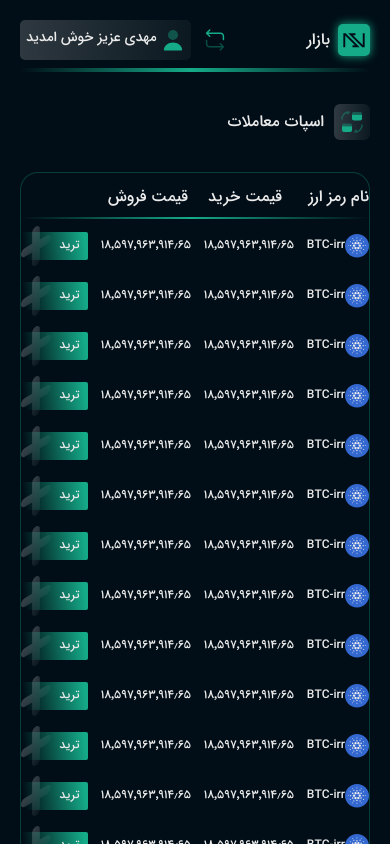
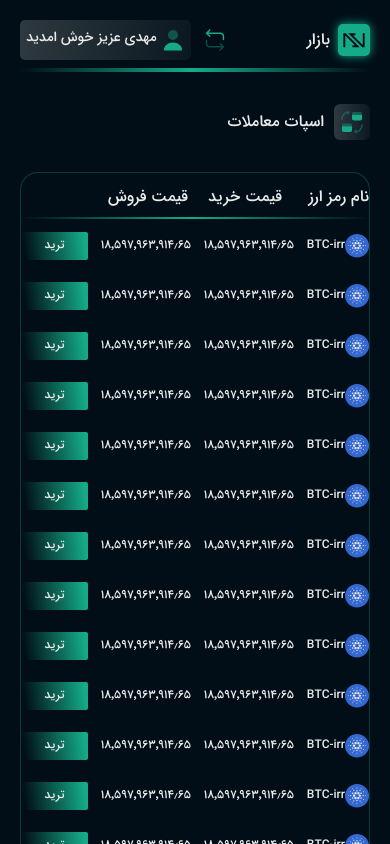
Before and after one commit to danyalbani240/dashboard, a Nuxt app: page /crypto-trade in a window 390 px wide. Shown: the top 844 px of the page. Built offline with nearby package versions, Linux system fonts and the light colour scheme.

Commit message:
responsive

```diff
--- a/components/TheTradeTableItem.vue
+++ b/components/TheTradeTableItem.vue
@@ -1,5 +1,7 @@
 <template>
-  <div class="flex flex-row-reverse table-item items-center justify-between text-xs">
+  <div
+    class="flex flex-row-reverse table-item items-center justify-between text-xs"
+  >
     <div class="flex flex-row-reverse items-center">
       <span><img src="../assets/images/cardano-ada.svg" /></span>
       <span class="text-xs">BTC-irr</span>
@@ -8,14 +10,19 @@
     <div>۱۸٬۵۹۷٬۹۶۳٬۹۱۴٫۶۵</div>
     <div class="flex flex-row-reverse trade-button cursor-pointer items-center">
       <span class="text-center text-xs flex-1">ترید</span>
-      <img class="relative" src="../assets/images/trade-button.svg" alt="" />
+      <img
+        class="relative hidden sm:block"
+        src="../assets/images/trade-button.svg"
+        alt=""
+      />
     </div>
   </div>
 </template>
 
 <script>
 export default {};
-</script> flex-1
+</script>
+flex-1
 
 <style scoped>
 .table-item {
@@ -31,4 +38,10 @@ export default {};
   );
   border-radius: 2px;
 }
+
+@media (max-width: 640px) {
+  .trade-button {
+    width: ;
+  }
+}
 </style>
```
